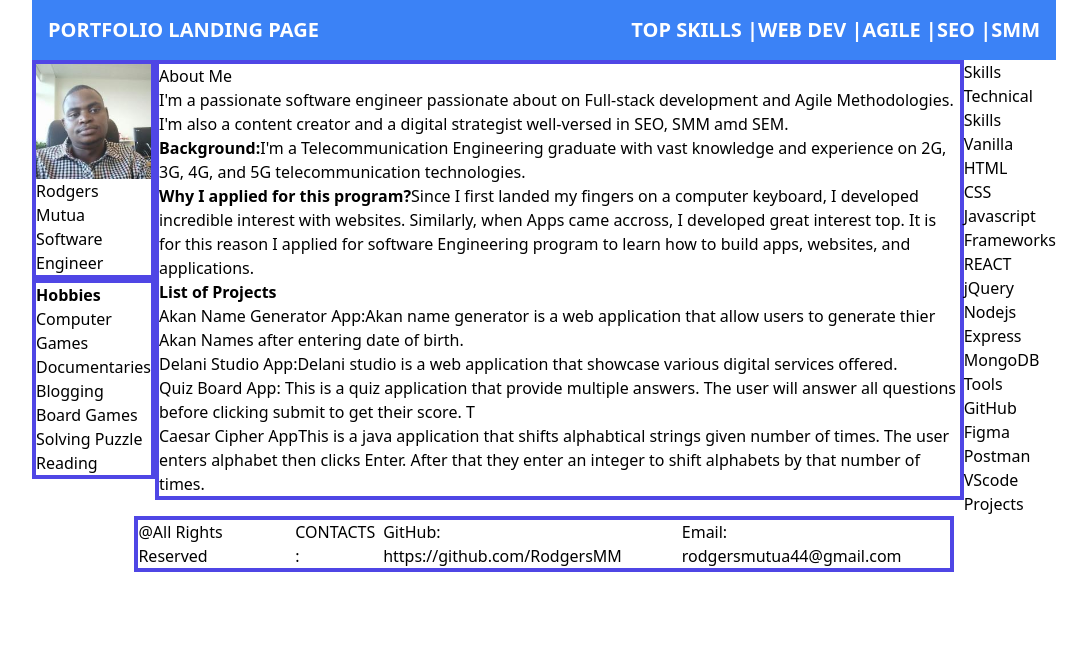
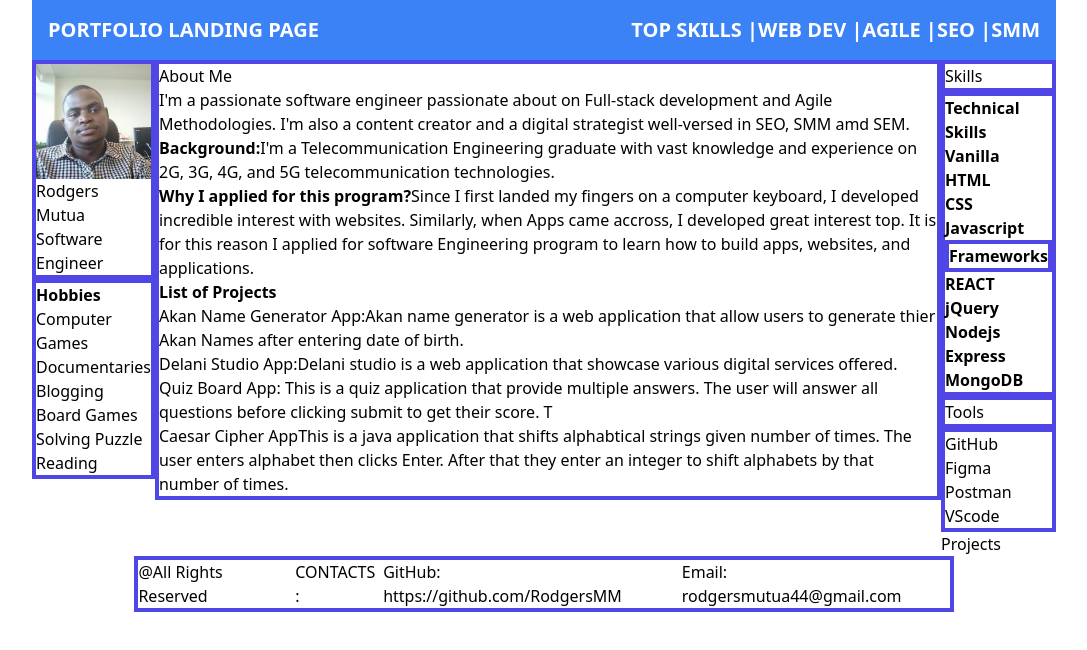
Before and after one commit to RodgersMM/portfolio, a React (Create React App) app: page / in a window 1280 px wide. Shown: the top 650 px of the page, without its empty margins (96-1183 px from the left). Built offline with nearby package versions, Linux system fonts and the light colour scheme.

Commit message:
Right Side Bar

```diff
--- a/src/App.js
+++ b/src/App.js
@@ -18,9 +18,9 @@ import RightSideBar from './blocks/RightSideBar';
 
 function App() {
   return (
-    <div className="App mx-auto w-4/5">
+    <div className="App mx-auto w-4/5" h-screen>
       <Menu />
-      <div className = "flex justify-around">
+      <div className = "flex justify-between">
         <div className = "item-center">
           <LeftSidebar />
         </div>
--- a/src/blocks/RightSideBar.js
+++ b/src/blocks/RightSideBar.js
@@ -2,13 +2,13 @@ import React from 'react'
 
 const RightSideBar = () => {
   return (
-   <div>
+   <div className=''>
     <div className='items-left'>
-        <h2>Skills</h2>
+        <h2 className='border-solid border-4 border-indigo-600'>Skills</h2>
 
     </div>
 
-    <div className='items-left'>
+    <div className='items-left font-bold border-solid border-4 border-indigo-600 '>
         <h2>Technical Skills</h2>
 
         <ul>
@@ -18,7 +18,7 @@ const RightSideBar = () => {
             <li>Javascript</li>
         </ul>
         <ul>
-            <h3>Frameworks</h3>
+            <h3 className=' border-solid border-4 border-indigo-600 '>Frameworks</h3>
             <li>REACT</li>
             <li>jQuery</li>
             <li>Nodejs</li>
@@ -28,8 +28,8 @@ const RightSideBar = () => {
     </div>
 
     <div className='items-left'>
-        <h3>Tools</h3>
-        <ul>
+        <h3 className=' border-solid border-4 border-indigo-600'>Tools</h3>
+        <ul className=' border-solid border-4 border-indigo-600'>
             <li>GitHub</li>
             <li>Figma</li>
             <li>Postman</li>
```
